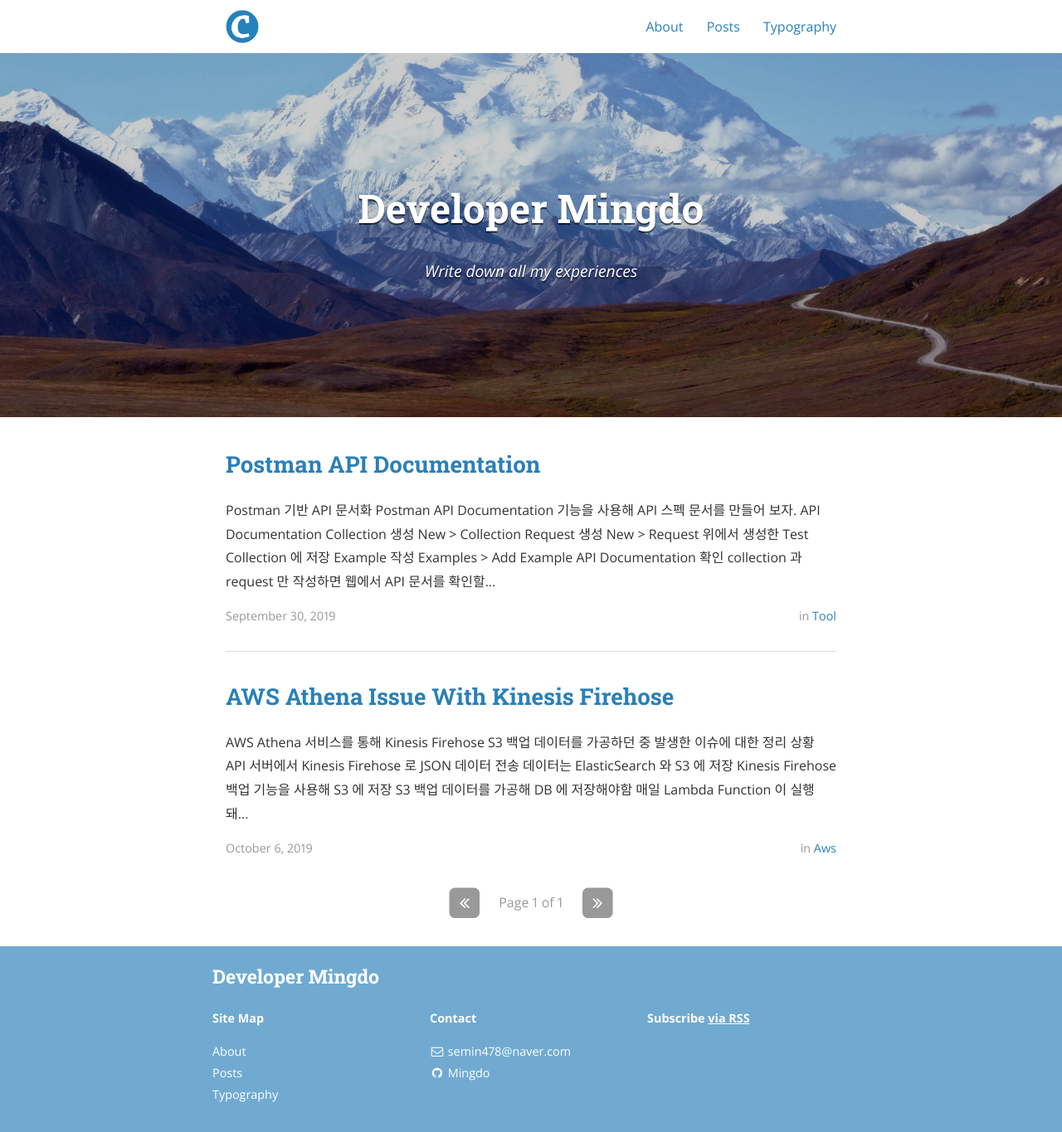
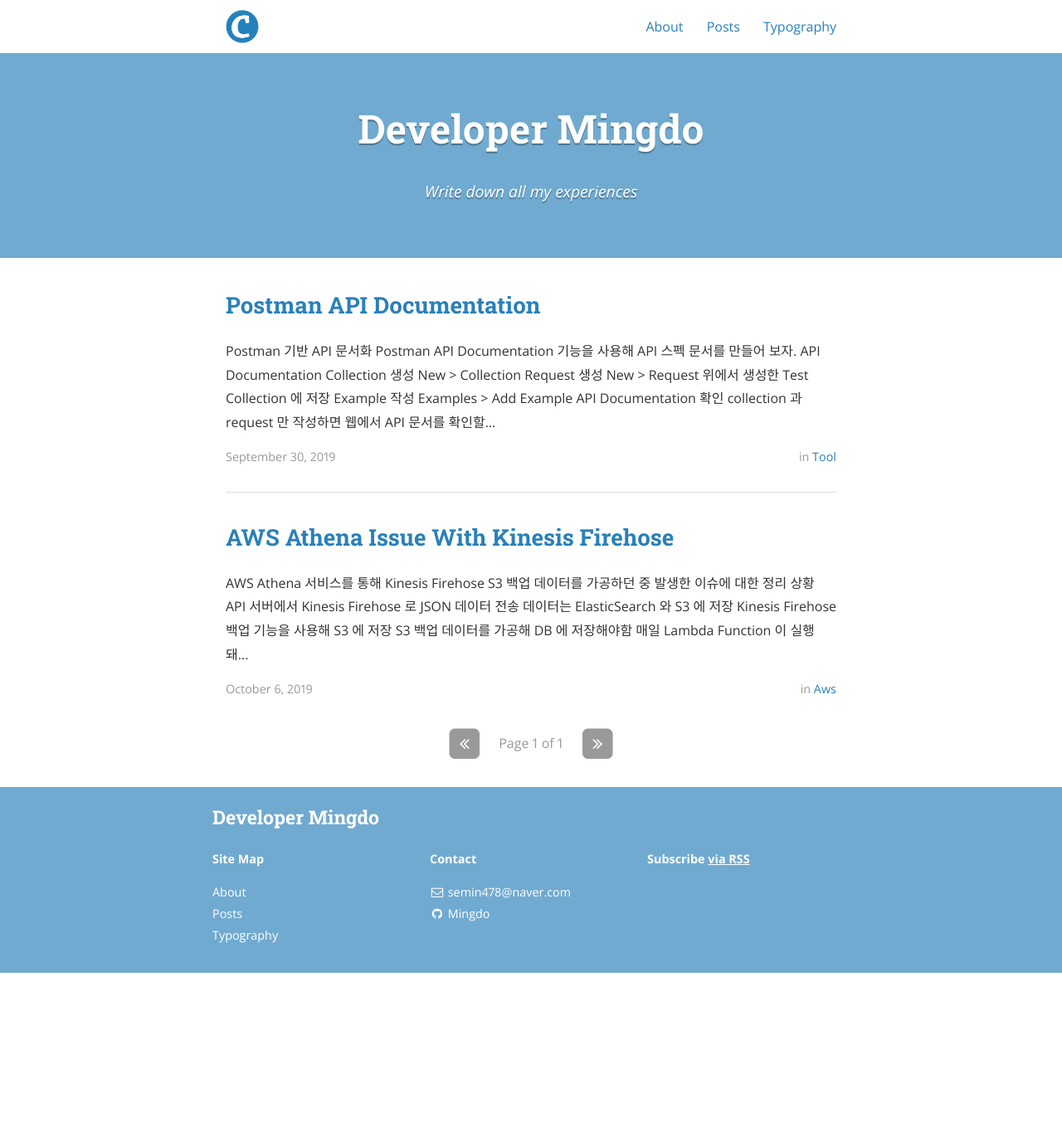
Before and after one commit to mingdo/mingdo.github.io, a Jekyll site: the page built from index.html, in a window 1280 px wide. Shown: the whole page at 83% size. Built offline with Jekyll 4.4.1, drawn with Linux system fonts in a browser that asks for light colours; nearby versions of some CDN libraries; the list of posts is cut into pages by our own code; after the commit the page ends 1173 px from its top, so only the background shows below that.

Commit message:
header 제거

```diff
--- a/_config.yml
+++ b/_config.yml
@@ -20,7 +20,7 @@
 # root of your server.
 baseurl: # "/centrarium" # the subpath of your site, e.g. /blog/
 url: "https://mingdo.github.io" # the base hostname & protocol for your site
-cover: "/assets/header_image.jpg"
+#cover: "/assets/header_image.jpg"
 logo: "/assets/logo.png"
 
 # Build settings
```
